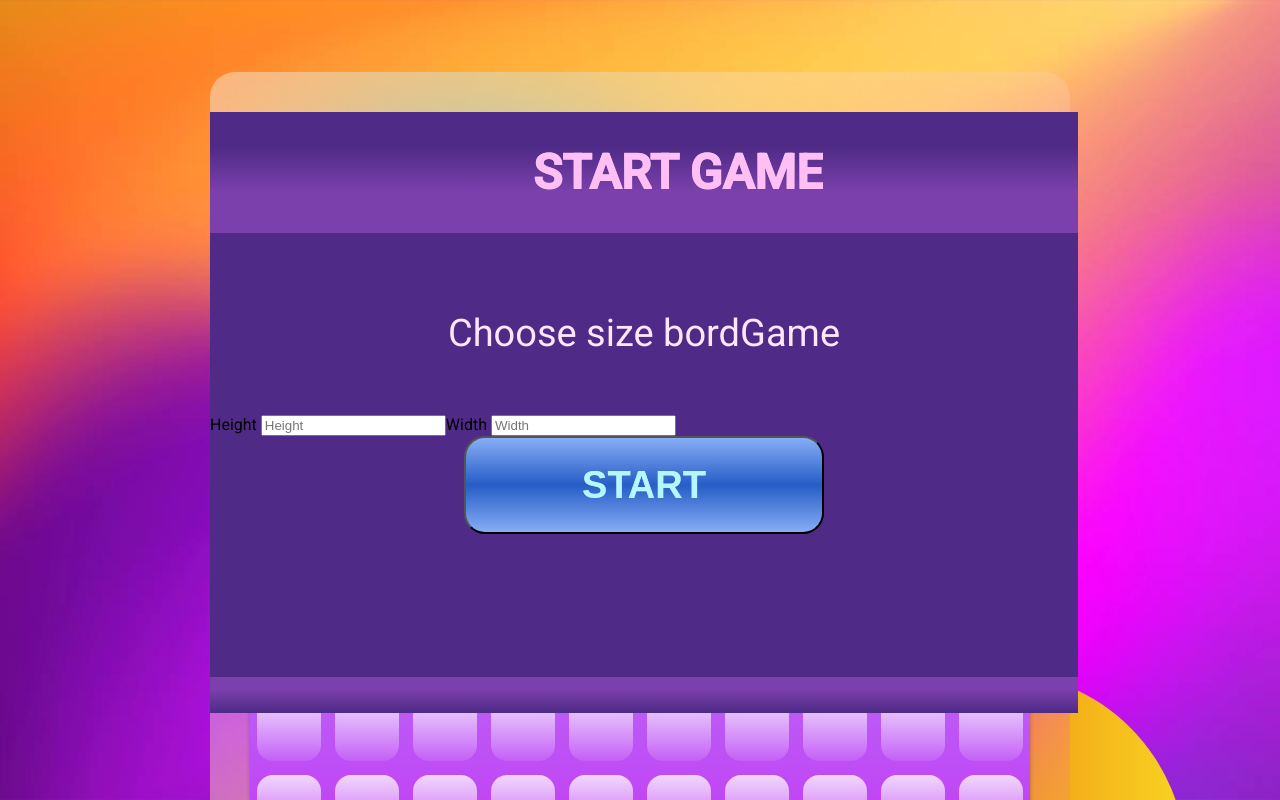
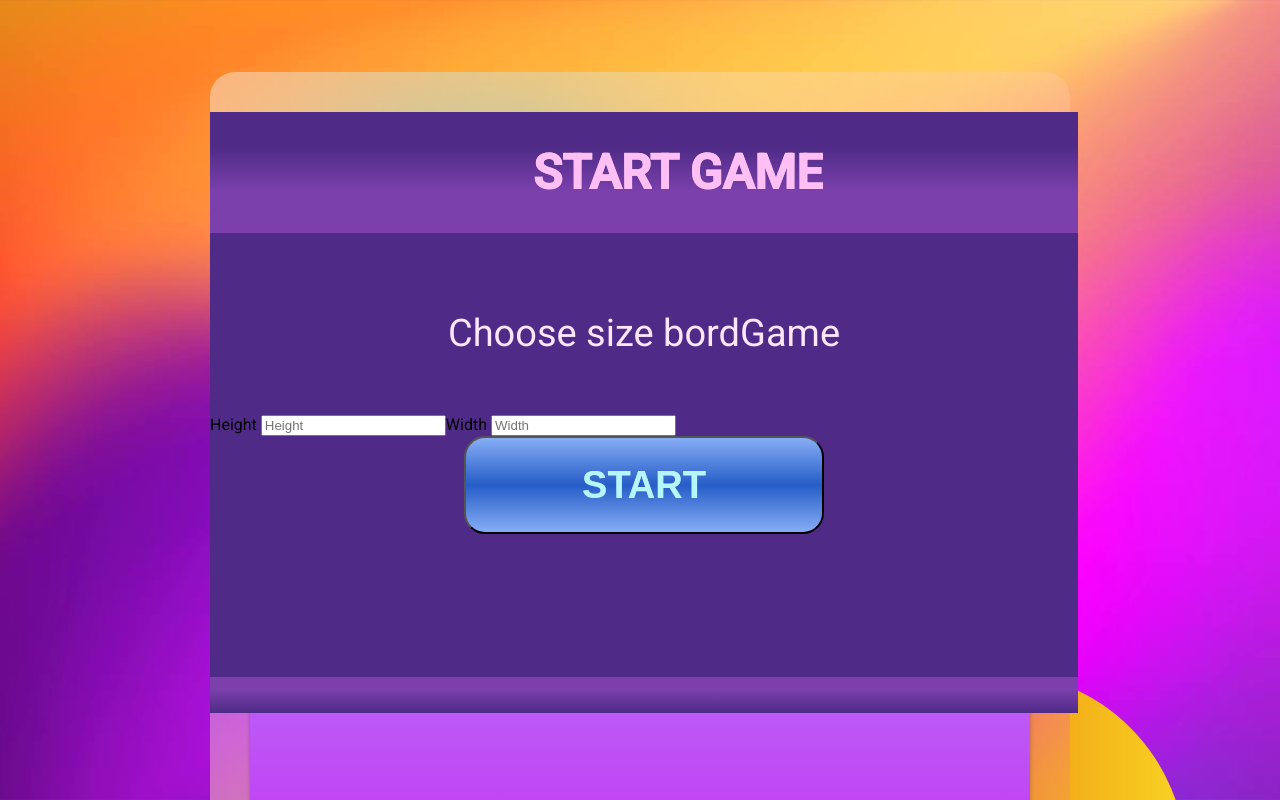
Before and after one commit to Anastasia1111111/Game-SC, an Angular app: page / in a window 1280 px wide. Shown: the top 800 px of the page. Built offline with nearby package versions, Linux system fonts and the light colour scheme.

Commit message:
Add forms

```diff
--- a/src/app/board/board.component.html
+++ b/src/app/board/board.component.html
@@ -1,5 +1,5 @@
-@for (buttonX of buttonsX; track $index; let idx = $index) {
-  @for (buttonY of buttonsY; track $index; let idy = $index) {
+@for (buttonX of buttonState(); track $index; let idx = $index) {
+  @for (buttonY of buttonX; track $index; let idy = $index) {
     <button [ngClass]="checkState(idx, idy)" (click)="selectCell(idx, idy)">
       <p class="number">{{ numberPosition(idx, idy) + 1 }}</p>
     </button>
--- a/src/app/board/board.component.scss
+++ b/src/app/board/board.component.scss
@@ -1,7 +1,7 @@
 :host {
   display: grid;
-  grid-template-columns: repeat(10, 1fr);
-  grid-template-rows: repeat(10, 1fr);
+  grid-template-columns: repeat(4, 1fr);
+  grid-template-rows: repeat(4, 1fr);
   border-radius: 20px;
   height: 780px;
   width: 780px;
--- a/src/app/board/board.component.ts
+++ b/src/app/board/board.component.ts
@@ -19,16 +19,14 @@ export class BoardComponent {
   buttonState = input.required<number[][]>();
   historyMoves = input.required<number[][]>();
   knightPositions = input.required<number[][]>();
+  height = input.required<number>();
+  width = input.required<number>();
   restart = output();
   selectSellEmitter = output<{ positionX: number; positionY: number }>();
   winnerDialog = output();
   loseDialog = output();
-  buttonsX = Array(10).fill(0);
-  buttonsY = Array(10).fill(0);
 
-  constructor(
-    private changeDetectorRef: ChangeDetectorRef
-  ) {}
+  constructor(private changeDetectorRef: ChangeDetectorRef) {}
 
   numberPosition(positionX: number, positionY: number) {
     return this.historyMoves().findIndex((elem) => {
@@ -37,6 +35,7 @@ export class BoardComponent {
   }
 
   checkState(positionX: number, positionY: number) {
+    if (this.buttonState().length !== 0) {
       let temp = this.buttonState()[positionX][positionY];
       if (this.historyMoves().length === 0) {
         return;
@@ -51,14 +50,15 @@ export class BoardComponent {
         case 3:
           return 'last';
       }
+    }
     return;
   }
 
   selectCell(positionX: number, positionY: number) {
     this.selectSellEmitter.emit({ positionX, positionY });
-    console.log(positionX, positionY);
+    console.log(this.height(), this.width());
     console.log(this.buttonState());
-    if (this.historyMoves().length === 100) {
+    if (this.historyMoves().length === this.height() * this.width()) {
       this.winnerDialog.emit();
       return;
     }
@@ -72,8 +72,12 @@ export class BoardComponent {
       let possiblePositionX = positionX + knightPosition[0];
       let possiblePositionY = positionY + knightPosition[1];
       return (
-        isMoveValid(possiblePositionX, possiblePositionY) &&
-        this.buttonState()[possiblePositionX][possiblePositionY] === 0
+        isMoveValid(
+          possiblePositionX,
+          possiblePositionY,
+          this.height(),
+          this.width(),
+        ) && this.buttonState()[possiblePositionX][possiblePositionY] === 0
       );
     });
   }
--- a/src/app/common.ts
+++ b/src/app/common.ts
@@ -1,3 +1,8 @@
-export function isMoveValid(positionX: number, positionY: number): boolean {
+export function isMoveValid(
+  positionX: number,
+  positionY: number,
+  height: number,
+  width: number,
+): boolean {
   return positionX >= 0 && positionX < 10 && positionY >= 0 && positionY < 10;
 }
--- a/src/app/game.service.ts
+++ b/src/app/game.service.ts
@@ -1,5 +1,6 @@
 import { Injectable } from '@angular/core';
 import { isMoveValid } from './common';
+import { FormControl, FormGroup } from '@angular/forms';
 
 enum states {
   selectable,
@@ -12,7 +13,6 @@ enum states {
   providedIn: 'root',
 })
 export class GameService {
-
   buttonState: states[][] = [];
   historyMoves: number[][] = [];
 
@@ -27,16 +27,31 @@ export class GameService {
     [2, -1],
   ];
 
+  sizeForm = new FormGroup({
+    height: new FormControl(),
+    width: new FormControl(),
+  });
 
-  arrayFill(height: number, width: number){
-    let array:states[][] = [];
-    for(let i = 0; i < height; i++){
-      array[i] =[]
-      for(let j = 0; j < width; j++){
-        array[i][j] = 0;
+  // arrayFill(height: number, width: number) {
+  //   let array: states[][] = [];
+  //   for (let i = 0; i < height; i++) {
+  //     array[i] = [];
+  //     for (let j = 0; j < width; j++) {
+  //       array[i][j] = 0;
+  //     }
+  //   }
+  //   return array;
+  // }
+
+  arrayFill() {
+    for (let i = 0; i < this.sizeForm.value.height; i++) {
+      this.buttonState[i] = [];
+      for (let j = 0; j < this.sizeForm.value.width; j++) {
+        this.buttonState[i][j] = 0;
       }
     }
-    return array;
+
+    console.log(this.buttonState);
   }
 
   calculationPositions(positionX: number, positionY: number) {
@@ -77,7 +92,14 @@ export class GameService {
       this.knightPositions.forEach((knightPosition) => {
         let possiblePositionX = last[0] + knightPosition[0];
         let possiblePositionY = last[1] + knightPosition[1];
-        if (isMoveValid(possiblePositionX, possiblePositionY)) {
+        if (
+          isMoveValid(
+            possiblePositionX,
+            possiblePositionY,
+            this.sizeForm.value.height,
+            this.sizeForm.value.width,
+          )
+        ) {
           if (
             possiblePositionX === positionX &&
             possiblePositionY === positionY &&
--- a/src/app/gamefield/gamefield.component.html
+++ b/src/app/gamefield/gamefield.component.html
@@ -16,6 +16,8 @@
   (selectSellEmitter)="onSelectCell($event)"
   (loseDialog)="losePopUp()"
   (winnerDialog)="winnerPopUp()"
+  [height]="gameService.sizeForm.value.height"
+  [width]="gameService.sizeForm.value.width"
 >
 </app-board>
 
@@ -26,11 +28,18 @@
     </header>
     <div>
       <p class="message">Choose size bordGame</p>
-        <label>Height <input type="text" placeholder="Height"></label>
-        <label>Width <input type="text" placeholder="Width"></label>
-        <button class="exit" (click)="startDialog.close()">
+      <form [formGroup]="gameService.sizeForm">
+        <label
+          >Height
+          <input type="text" placeholder="Height" formControlName="height"
+        /></label>
+        <label
+          >Width <input type="text" placeholder="Width" formControlName="width"
+        /></label>
+        <button class="exit" (click)="startDialog.close(); createArray()">
           <span>START</span>
         </button>
+      </form>
     </div>
     <footer></footer>
   </div>
@@ -89,7 +98,7 @@
     <div>
       <img class="happy" src="../../assets/happy.svg" />
       <p class="message">You are WINNER!</p>
-      <button class = "exit" (click)="winnerDialog.close(); onRestartClick()">
+      <button class="exit" (click)="winnerDialog.close(); onRestartClick()">
         <span>RESTART</span>
       </button>
     </div>
--- a/src/app/gamefield/gamefield.component.ts
+++ b/src/app/gamefield/gamefield.component.ts
@@ -19,25 +19,20 @@ import { FormControl, FormGroup, ReactiveFormsModule } from '@angular/forms';
 export class GamefieldComponent {
   loseDialog = viewChild<ElementRef>('loseDialog');
   winnerDialog = viewChild<ElementRef>('winnerDialog');
-  constructor(public gameService: GameService) {
-    this.gameService.buttonState = this.gameService.arrayFill(10, 10);
-  }
+  constructor(public gameService: GameService) {}
 
-  getSize = new FormGroup({
-    height: new FormControl(),
-    width: new FormControl()
-  })
-
-  losePopUp(){
+  losePopUp() {
     this.loseDialog()?.nativeElement.showModal();
   }
 
-  winnerPopUp(){
+  winnerPopUp() {
     this.winnerDialog()?.nativeElement.showModal();
   }
+
   onStepBackClick() {
     this.gameService.stepBack();
   }
+
   onRestartClick() {
     this.gameService.restart();
   }
@@ -45,4 +40,8 @@ export class GamefieldComponent {
   onSelectCell(data: { positionX: number; positionY: number }) {
     this.gameService.selectCell(data.positionX, data.positionY);
   }
+
+  createArray() {
+    this.gameService.arrayFill();
+  }
 }
```
Lines whose indentation alone changed are shown as unchanged.
